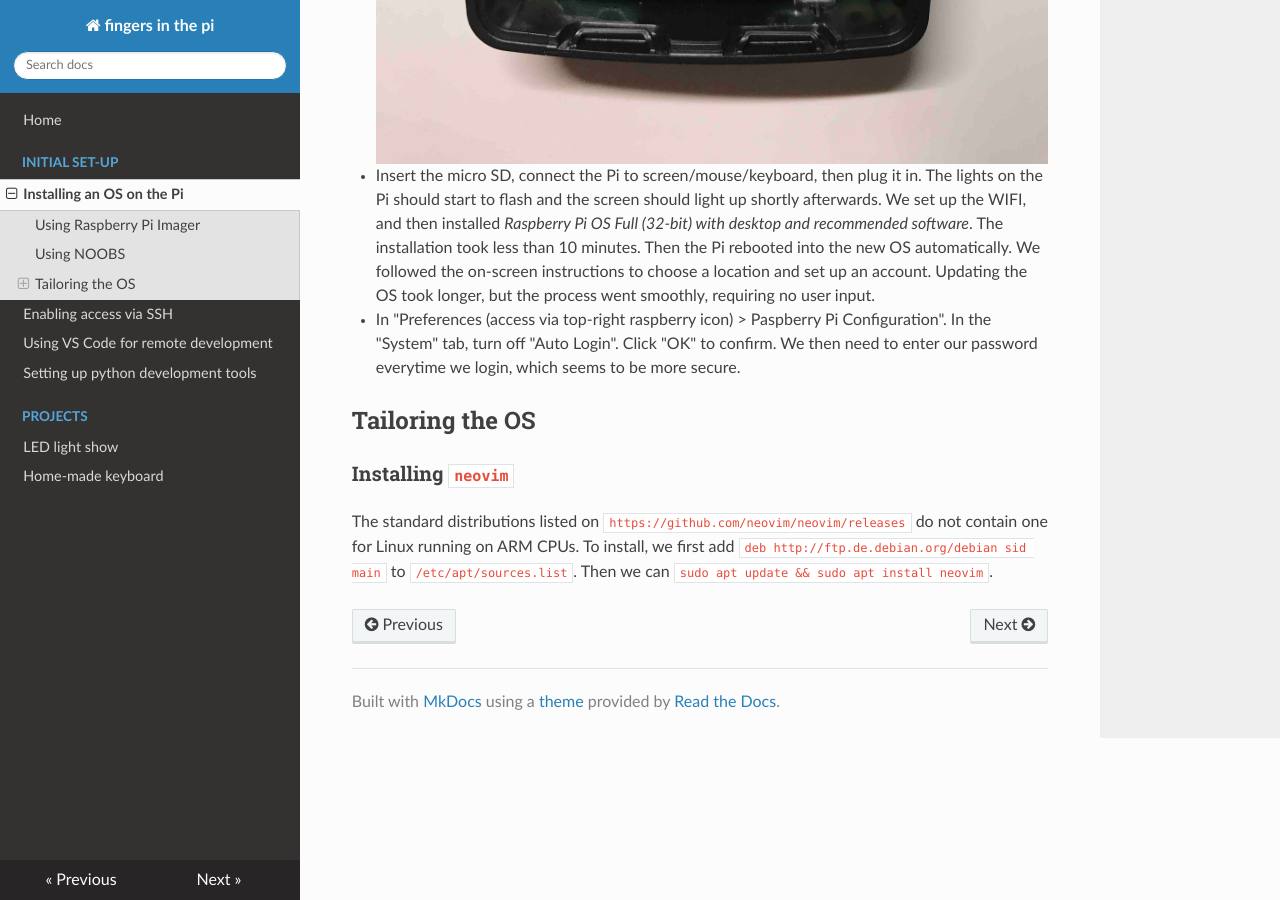
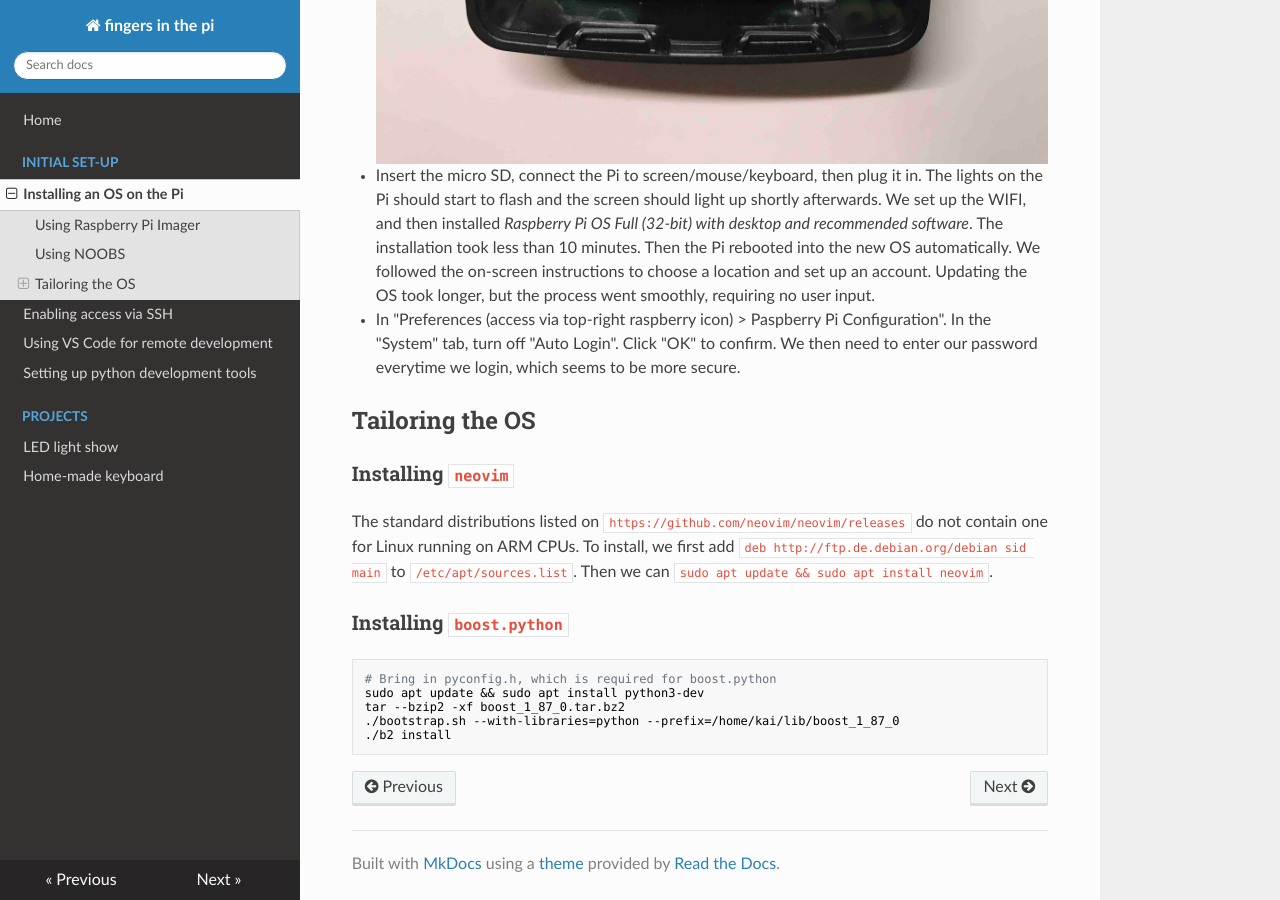
Before and after one commit to drkaizeng/fingers_in_the_pi, an MkDocs documentation site: the page built from docs/initial_setup/installing_os.md, in a window 1280 px wide and 900 px high, scrolled down 1764 px. Built offline with MkDocs 1.6.1, drawn with Linux system fonts in a browser that asks for light colours; nearby versions of some CDN libraries.

Commit message:
Notes on installing boost.python

````diff
--- a/docs/initial_setup/installing_os.md
+++ b/docs/initial_setup/installing_os.md
@@ -23,3 +23,12 @@
 ## Tailoring the OS
 ### Installing `neovim`
 The standard distributions listed on `https://github.com/neovim/neovim/releases` do not contain one for Linux running on ARM CPUs. To install, we first add `deb http://ftp.de.debian.org/debian sid main` to `/etc/apt/sources.list`. Then we can `sudo apt update && sudo apt install neovim`.
+
+### Installing `boost.python`
+```
+# Bring in pyconfig.h, which is required for boost.python
+sudo apt update && sudo apt install python3-dev
+tar --bzip2 -xf boost_1_87_0.tar.bz2
+./bootstrap.sh --with-libraries=python --prefix=/home/kai/lib/boost_1_87_0
+./b2 install
+```
````
